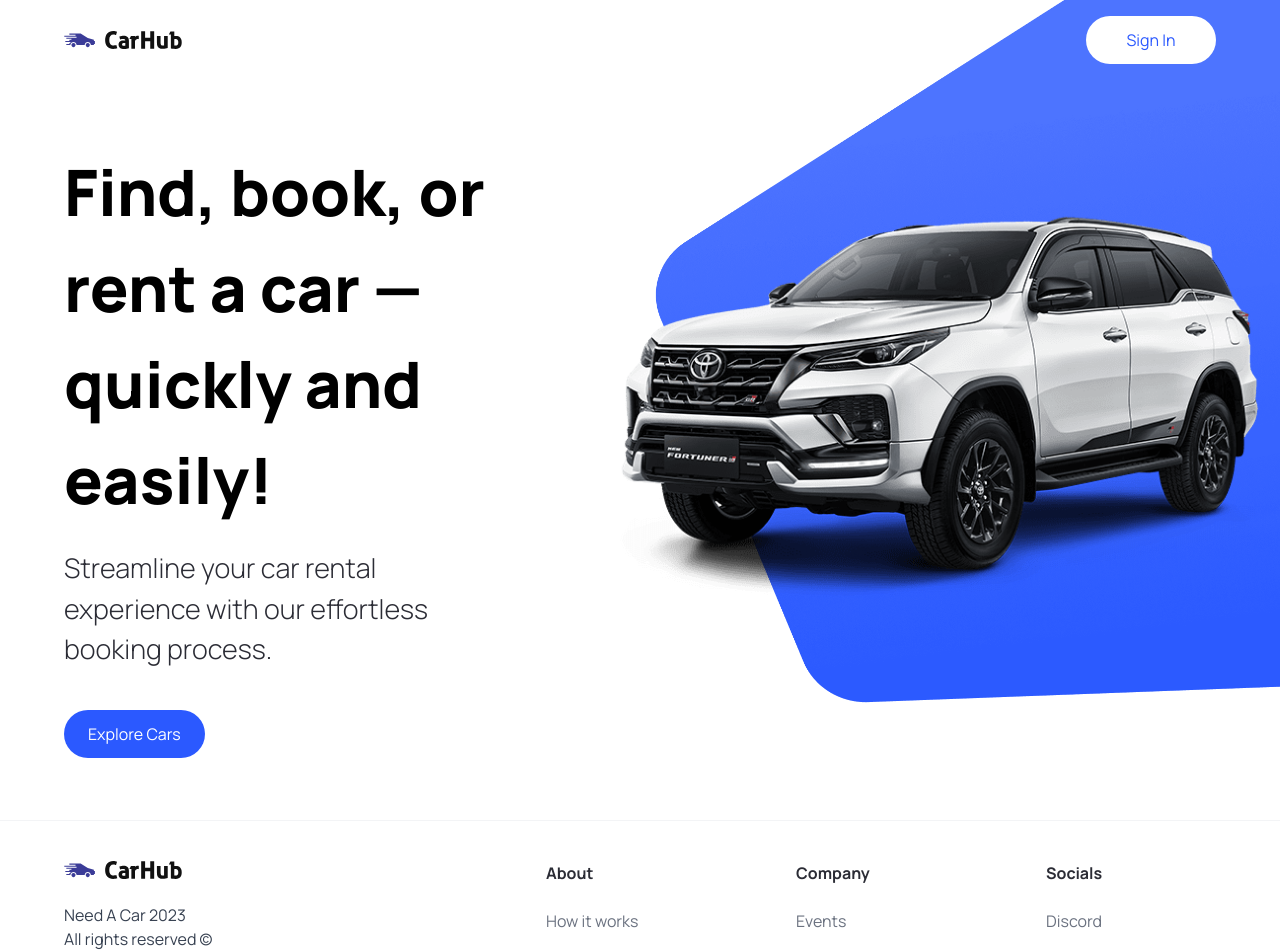
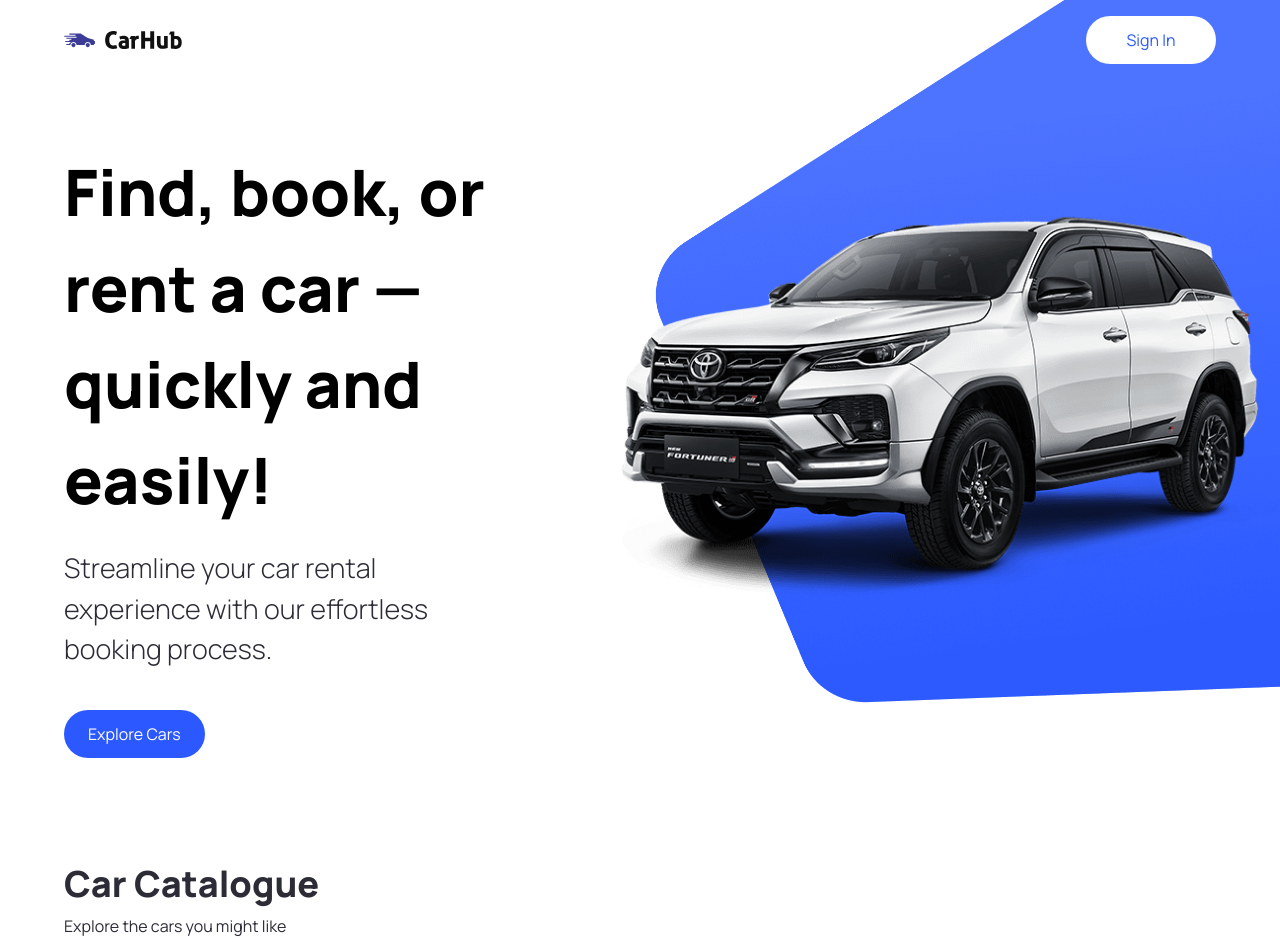
Before and after one commit to alexei-dayrit/car-app, a Next.js app: page / in a window 1280 px wide. Shown: the top 952 px of the page. Built offline with nearby package versions, Linux system fonts and the light colour scheme.

Commit message:
Added layout for car catalogue.

```diff
--- a/app/page.tsx
+++ b/app/page.tsx
@@ -5,6 +5,21 @@
   return (
     <main className="overflow-hidden">
       <Hero />
+
+      <div className="mt-12 padding-x padding-y max-width" id="discover">
+        <div className="home__text-container">
+          <h1 className="text-4xl font-extrabold">Car Catalogue</h1>
+          <p>Explore the cars you might like</p>
+        </div>
+
+        <div className="home__filters">
+          {/* <SearchBar /> */}
+
+          <div className="home__filter-container">
+            {/* <CustomFilter /> */}
+          </div>
+        </div>
+      </div>
     </main>
   )
 }
```
